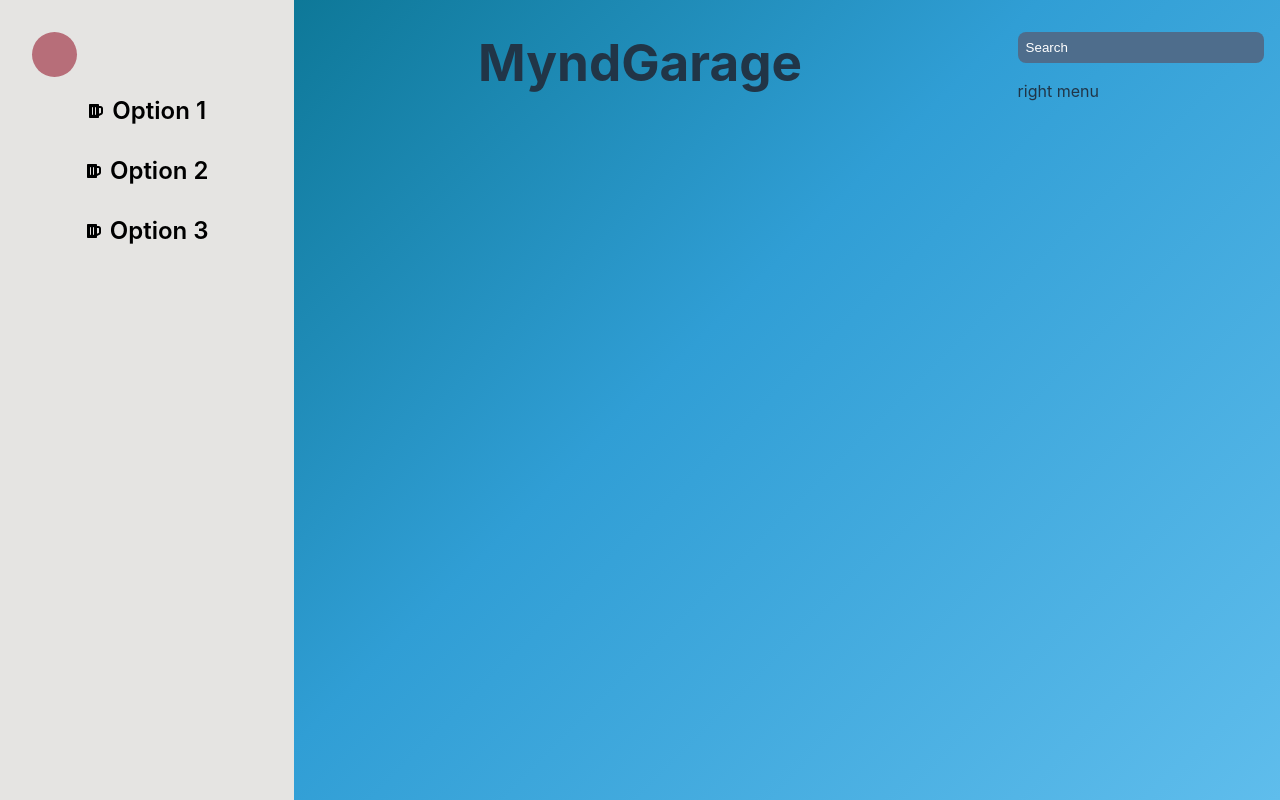
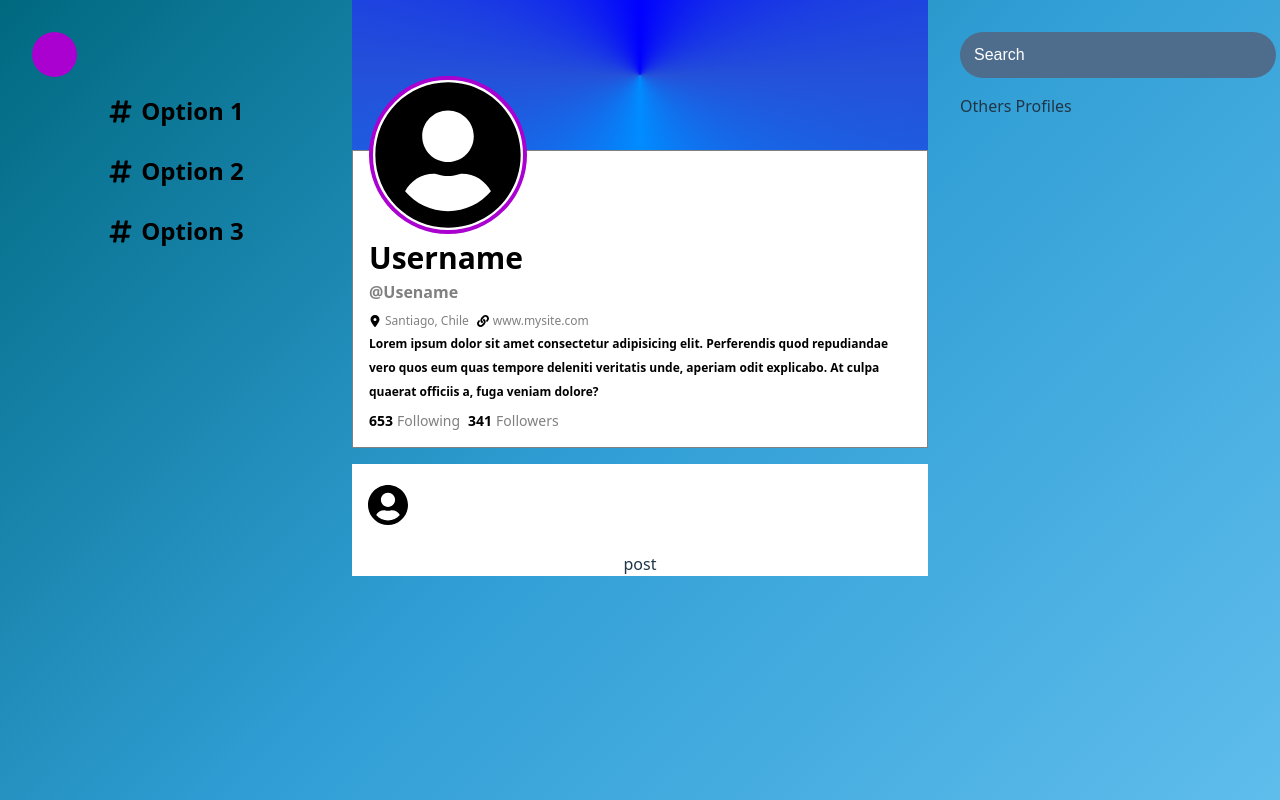
Before and after one commit to Nachocisss/socialMedia, a React (Vite) app: page / in a window 1280 px wide. Built offline with nearby package versions, Linux system fonts and the light colour scheme.

Commit message:
my profile section

```diff
--- /dev/null
+++ b/src/components/Post/Post.css
@@ -0,0 +1,11 @@
+.postContainer {
+  background-color: white;
+  margin-top: 16px;
+}
+.postUserToken {
+  display: flex;
+  padding: 16px;
+  height: 40px;
+  width: 40px;
+  border-radius: 9999px;
+}
--- /dev/null
+++ b/src/components/Post/Post.tsx
@@ -0,0 +1,14 @@
+import React from "react";
+import "./Post.css";
+import { FaUserCircle } from "react-icons/fa";
+
+export default function Post() {
+  return (
+    <section className="postContainer">
+      <div className="postUserToken">
+        <FaUserCircle size={50} fill="black" />
+      </div>
+      <p className=""> post</p>
+    </section>
+  );
+}
--- /dev/null
+++ b/src/components/ProfileCard/ProfileCard.css
@@ -0,0 +1,75 @@
+.profileCardContainer {
+  background-color: white;
+  border: 1px solid gray;
+  padding: 16px;
+  padding-right: 36px;
+  position: relative;
+}
+.profileBackground {
+  background: conic-gradient(
+    blue,
+    rgb(36, 81, 217),
+    rgb(0, 140, 255),
+    rgb(36, 81, 217),
+    blue
+  );
+  height: 150px;
+}
+.profilePhoto {
+  position: absolute;
+  top: -75px;
+  height: 150px;
+  width: 150px;
+  border-radius: 9999px;
+  background-color: white;
+  border: 4px solid #aa01d0;
+}
+.profileTop {
+  display: block;
+  justify-content: start;
+  text-align: start;
+}
+.profileTop > h2 {
+  justify-content: start;
+  text-align: start;
+  margin: 0px;
+  color: black;
+  font-size: 30px;
+  margin-top: 68px;
+}
+.profileSubtitle {
+  display: flex;
+  color: gray;
+  font-weight: 600;
+}
+.profileIconsContainer {
+  display: flex;
+  gap: 4px;
+  margin-top: 8px;
+  align-items: center;
+}
+.profileIconText {
+  margin-right: 4px;
+  color: gray;
+  font-size: 12px;
+}
+.profileDescription {
+  color: black;
+  font-size: 12px;
+  font-weight: 600;
+}
+.followersContainer {
+  display: flex;
+  gap: 4px;
+  margin-top: 8px;
+}
+.followersNumber {
+  color: black;
+  font-size: 14px;
+  font-weight: 800;
+}
+.followersText {
+  color: grey;
+  font-size: 14px;
+  margin-right: 4px;
+}
--- /dev/null
+++ b/src/components/ProfileCard/ProfileCard.tsx
@@ -0,0 +1,44 @@
+import React from "react";
+import "./ProfileCard.css";
+import { FaLocationDot } from "react-icons/fa6";
+import { FaLink } from "react-icons/fa";
+import { FaUserCircle } from "react-icons/fa";
+
+const FOLLOWERS_NUMBER = 653;
+const FOLLOWING_NUMBER = 341;
+
+export function ProfileCard() {
+  return (
+    <>
+      <div className="profileBackground"></div>
+      <div className="profileCardContainer">
+        <div className="profileTop">
+          <div className="profilePhoto">
+            <FaUserCircle fill="black" size={150} />
+          </div>
+          <h2>Username</h2>
+          <span className="profileSubtitle"> @Usename</span>
+
+          <div className="profileIconsContainer">
+            <FaLocationDot fill="black" size={12} />
+            <span className="profileIconText">Santiago, Chile</span>
+            <FaLink fill="black" size={12} />
+            <span className="profileIconText">www.mysite.com</span>
+          </div>
+          <span className="profileDescription">
+            Lorem ipsum dolor sit amet consectetur adipisicing elit. Perferendis
+            quod repudiandae vero quos eum quas tempore deleniti veritatis unde,
+            aperiam odit explicabo. At culpa quaerat officiis a, fuga veniam
+            dolore?
+          </span>
+          <div className="followersContainer">
+            <span className="followersNumber">{FOLLOWERS_NUMBER}</span>
+            <span className="followersText">Following</span>
+            <span className="followersNumber">{FOLLOWING_NUMBER}</span>
+            <span className="followersText">Followers</span>
+          </div>
+        </div>
+      </div>
+    </>
+  );
+}
--- a/src/index.css
+++ b/src/index.css
@@ -1,5 +1,6 @@
 :root {
-  font-family: Inter, system-ui, Avenir, Helvetica, Arial, sans-serif;
+  font-family: system-ui, -apple-system, BlinkMacSystemFont, "Segoe UI", Roboto,
+    Oxygen, Ubuntu, Cantarell, "Open Sans", "Helvetica Neue", sans-serif;
   line-height: 1.5;
   font-weight: 400;
 
--- a/src/screens/Home/Home.css
+++ b/src/screens/Home/Home.css
@@ -1,5 +1,5 @@
 .homeContainer {
-  flex: 3;
   justify-content: center;
   text-align: center;
+  flex: 2;
 }
--- a/src/screens/Home/Home.tsx
+++ b/src/screens/Home/Home.tsx
@@ -1,9 +1,12 @@
 import React from "react";
 import "./Home.css";
+import { ProfileCard } from "../../components/ProfileCard/ProfileCard";
+import Post from "../../components/Post/Post";
 export default function HomeScreen() {
   return (
     <div className="homeContainer">
-      <h1>MyndGarage</h1>
+      <ProfileCard />
+      <Post />
     </div>
   );
 }
--- a/src/screens/LeftMenu/LeftMenu.css
+++ b/src/screens/LeftMenu/LeftMenu.css
@@ -1,7 +1,6 @@
 .LeftMenuContainer {
   flex: 1;
   padding: 32px;
-  background-color: #e5e4e2;
 }
 .LeftMenuOptionContainer {
   padding: 8px;
@@ -15,7 +14,7 @@
 .circle {
   height: 45px;
   width: 45px;
-  background-color: #b76e79;
+  background-color: #aa01d0;
   border-radius: 100%;
 }
 .menuItemContainer {
--- a/src/screens/LeftMenu/LeftMenu.tsx
+++ b/src/screens/LeftMenu/LeftMenu.tsx
@@ -1,20 +1,19 @@
 import React from "react";
 import "./LeftMenu.css";
-import { MenuItem } from "../../components/menuItem/MenuItem";
-import { FaBeer } from "react-icons/fa";
+import { FaHashtag } from "react-icons/fa";
 
 const options = [
   {
     title: "Option 1",
-    icon: <FaBeer fill="black" />,
+    icon: <FaHashtag size={25} fill="black" />,
   },
   {
     title: "Option 2",
-    icon: <FaBeer fill="black" />,
+    icon: <FaHashtag size={25} fill="black" />,
   },
   {
     title: "Option 3",
-    icon: <FaBeer fill="black" />,
+    icon: <FaHashtag size={25} fill="black" />,
   },
 ];
 export default function LeftMenu() {
--- a/src/screens/RightMenu/RightMenu.css
+++ b/src/screens/RightMenu/RightMenu.css
@@ -4,11 +4,14 @@
 }
 input {
   background-color: rgb(78, 109, 140);
-  border-radius: 8px;
-  padding: 8px;
+  border-radius: 24px;
+  padding: 14px;
   width: 100%;
   border: 0px;
+  font-size: 16px;
 }
 input::placeholder {
   color: white;
 }
+.RightOthersContainer {
+}
--- a/src/screens/RightMenu/RightMenu.tsx
+++ b/src/screens/RightMenu/RightMenu.tsx
@@ -4,7 +4,7 @@ export function RightMenu() {
   return (
     <aside className="RightMenuContainer">
       <input type="text" placeholder="Search" />
-      <p>right menu</p>
+      <p className="RightOthersContainer">Others Profiles</p>
     </aside>
   );
 }
```
